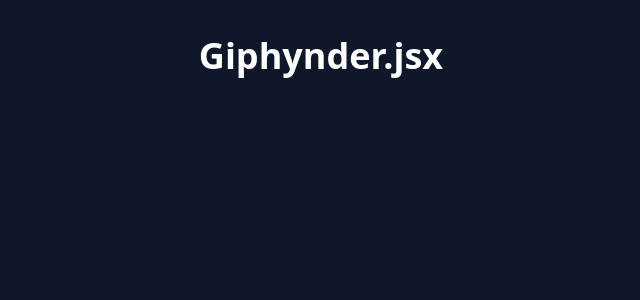
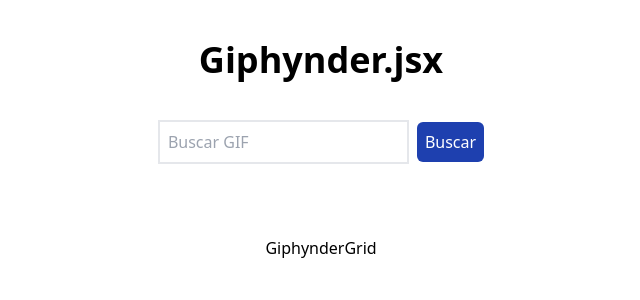
Before and after one commit to bl4kedev/giphynder_jsx, a React (Vite) app: page / in a window 1280 px wide. Shown: the top 300 px of the page, without its empty margins (319-959 px from the left). Built offline with nearby package versions, Linux system fonts and the light colour scheme.

Commit message:
Funcion Peticion http creada, GiphynderApp actualizado recibiendo valores del input, componentes modificados

```diff
--- a/src/GiphynderApp.jsx
+++ b/src/GiphynderApp.jsx
@@ -1,10 +1,23 @@
+import { useState } from "react"
+import { GiphynderGrid } from "./components/GiphynderGrid"
+import { GiphynderInput } from "./components/GiphynderInput"
+
 export const GiphynderApp = () => {
+
+    const [gifsHistory, setGifsHistory] = useState([]);
+    const [category, setCategory] = useState('');
+
+
+    const gifInputValue = (value) => {
+        setGifsHistory( [value, ...gifsHistory] );
+        setCategory(value);
+    }
+
+
     return (
         <div className="
-        bg-slate-900
             w-full
             h-screen
-        text-white
             text-center
         ">
 
@@ -17,14 +30,31 @@ export const GiphynderApp = () => {
                 <h1 className="
                     text-4xl
                     font-bold
-                py-9
+                    py-10
                 ">
                     Giphynder.jsx
                 </h1>
 
                 {/* Input */}
+                <GiphynderInput
+                    onNewInputValue={ gifInputValue }
+                />
+
+                {/* History gifs */}
+                {/* TODO: Hacer condicional el historial */}
+                <div className="
+                    flex
+                    space-x-3
+                    text-gray-500
+                    my-8
+                ">
+                    {
+                        gifsHistory.map( (gif) => <p key={gif}>{gif}</p> )
+                    }
+                </div>
 
                 {/* List grid gifs */}
+                <GiphynderGrid category={ category } />
 
             </div>
 
--- /dev/null
+++ b/src/components/GiphynderGrid.jsx
@@ -0,0 +1,8 @@
+export const GiphynderGrid = ({category}) => {
+
+	return (
+		<div>
+			GiphynderGrid
+		</div>
+	)
+}
--- /dev/null
+++ b/src/components/GiphynderInput.jsx
@@ -0,0 +1,51 @@
+import { useState } from "react";
+
+export const GiphynderInput = ({ onNewInputValue }) => {
+
+	const [inputValue, setInputValue] = useState('');
+
+	const handleInput = ({target}) => {
+		setInputValue(target.value);
+	}
+
+	const handleSubmit = (event) => {
+		event.preventDefault();
+		onNewInputValue( inputValue );
+		setInputValue('');
+	}
+
+
+    return (
+		<form
+			onSubmit={ handleSubmit	 }
+			className="
+				mb-10
+			"
+		>
+
+			<input
+				onChange={ handleInput }
+				type="text"
+				placeholder="Buscar GIF"
+				value={ inputValue }
+				className="
+					p-2
+					mr-2
+					border-2
+				"
+			/>
+			<button
+				type="onSubmit"
+				className="
+					bg-blue-800
+					text-white
+					p-2
+					rounded-md
+				"
+			>
+				Buscar
+			</button>
+
+		</form>
+    );
+}
--- /dev/null
+++ b/src/helpers/gifsFetch.js
@@ -0,0 +1,9 @@
+export const gifFetch = async (category) => {
+    const resp = await fetch(`https://api.giphy.com/v1/gifs/search?api_key=4FYZ32p79MoNNEKnYXmnYZFmpJXX9FvI&q=${category}&limit=12`);
+    const {data} = await resp.json();
+    const gifs = data.map( ({id, title, images}) => ( { id, title, url: images.downsized_medium.url} ));
+
+    console.log(gifs);
+
+    return gifs;
+}
```
Lines whose indentation alone changed are shown as unchanged.
